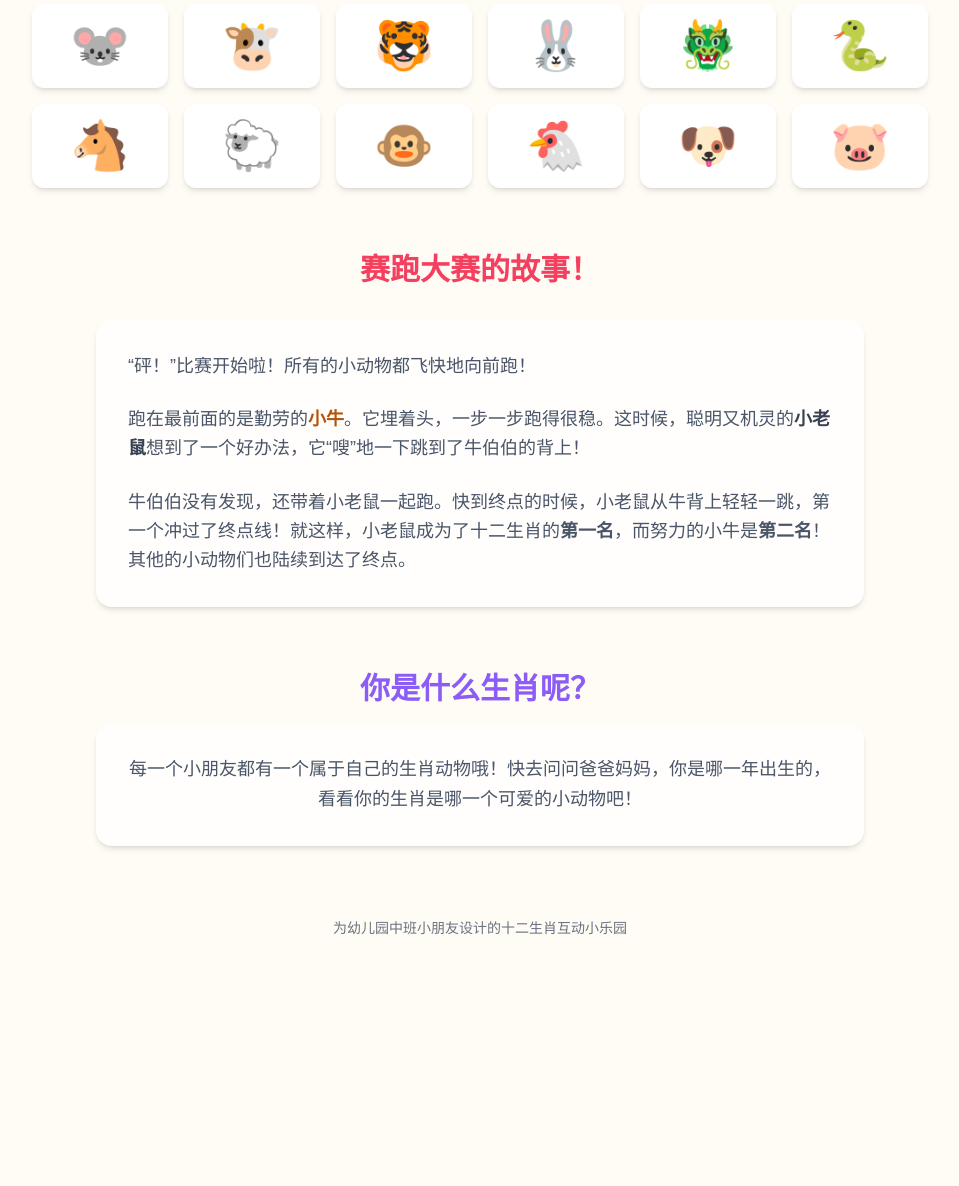
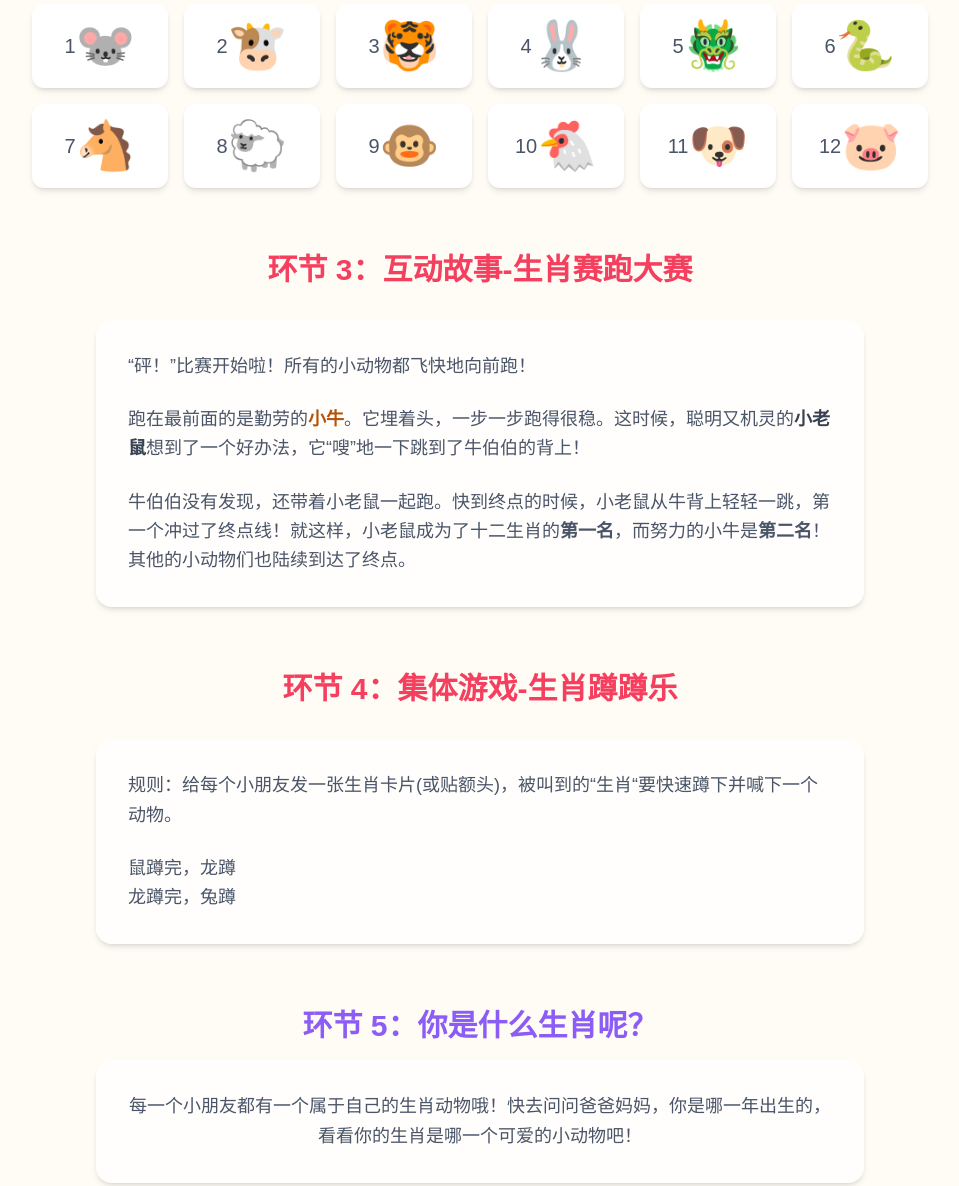
Before and after one commit to liminjun/12shengxiao, a plain HTML site: page index.html in a window 1280 px wide. Shown: the part 720-1906 px from the top of the page, without its empty margins (160-1119 px from the left). Before the commit the page ends 1682 px from the top, so only its background shows below. Drawn offline with nearby package versions, Linux system fonts and the light colour scheme.

Commit message:
feat:修改规则

```diff
--- a/index.html
+++ b/index.html
@@ -53,7 +53,7 @@
 
         <!-- Section 1: What is Zodiac? -->
         <section class="text-center max-w-3xl mx-auto mb-16">
-            <h2 class="text-3xl font-bold mb-4 text-sky-500">什么是十二生肖呀？</h2>
+            <h2 class="text-3xl font-bold mb-4 text-sky-500">环节 1：知识介绍，什么是十二生肖呀？</h2>
             <p class="text-lg leading-relaxed">
                 小朋友们好！在很久很久以前，玉皇大帝为了选出12个动物做代表，举办了一场赛跑比赛！这些跑得最快的小动物，就成为了我们的十二生肖。每一年，都会有一个小动物来“值班”，给我们带来好运哦！
             </p>
@@ -61,7 +61,7 @@
 
         <!-- Section 2: Interactive Animals -->
         <section class="mb-16">
-            <h2 class="text-3xl font-bold text-center mb-4 text-emerald-500">快来认识一下这些小动物吧！</h2>
+            <h2 class="text-3xl font-bold text-center mb-4 text-emerald-500">环节 2：互动讲解-快来认识一下这些小动物吧！</h2>
             <p class="text-center text-gray-600 mb-8">点击下面的小动物，看看它有什么特点！</p>
 
             <!-- Display Card -->
@@ -79,17 +79,26 @@
 
         <!-- Section 3: The Race Story -->
         <section class="max-w-3xl mx-auto mb-16">
-            <h2 class="text-3xl font-bold text-center mb-8 text-rose-500">赛跑大赛的故事！</h2>
+            <h2 class="text-3xl font-bold text-center mb-8 text-rose-500">环节 3：互动故事-生肖赛跑大赛</h2>
             <div class="space-y-6 text-lg leading-relaxed bg-white/70 backdrop-blur-sm p-8 rounded-2xl shadow-md">
                 <p>“砰！”比赛开始啦！所有的小动物都飞快地向前跑！</p>
                 <p>跑在最前面的是勤劳的<span class="font-bold text-amber-700">小牛</span>。它埋着头，一步一步跑得很稳。这时候，聪明又机灵的<span class="font-bold text-gray-700">小老鼠</span>想到了一个好办法，它“嗖”地一下跳到了牛伯伯的背上！</p>
                 <p>牛伯伯没有发现，还带着小老鼠一起跑。快到终点的时候，小老鼠从牛背上轻轻一跳，第一个冲过了终点线！就这样，小老鼠成为了十二生肖的<span class="font-bold">第一名</span>，而努力的小牛是<span class="font-bold">第二名</span>！其他的小动物们也陆续到达了终点。</p>
             </div>
         </section>
-
+        <section class="max-w-3xl mx-auto mb-16">
+            <h2 class="text-3xl font-bold text-center mb-8 text-rose-500">环节 4：集体游戏-生肖蹲蹲乐</h2>
+            <div class="space-y-6 text-lg leading-relaxed bg-white/70 backdrop-blur-sm p-8 rounded-2xl shadow-md">
+                <p>规则：给每个小朋友发一张生肖卡片(或贴额头)，被叫到的“生肖“要快速蹲下并喊下一个动物。</p>
+                    <ul>
+                        <li>鼠蹲完，龙蹲</li>
+                        <li>龙蹲完，兔蹲</li>
+                    </ul>
+            </div>
+        </section>
         <!-- Section 4: Who is your sign? -->
         <section class="text-center max-w-3xl mx-auto">
-            <h2 class="text-3xl font-bold mb-4 text-violet-500">你是什么生肖呢？</h2>
+            <h2 class="text-3xl font-bold mb-4 text-violet-500">环节 5：你是什么生肖呢？</h2>
             <p class="text-lg leading-relaxed bg-white/70 backdrop-blur-sm p-8 rounded-2xl shadow-md">
                 每一个小朋友都有一个属于自己的生肖动物哦！快去问问爸爸妈妈，你是哪一年出生的，看看你的生肖是哪一个可爱的小动物吧！
             </p>
@@ -98,24 +107,24 @@
     </div>
 
     <footer class="text-center py-6 text-gray-500 text-sm">
-        <p>为幼儿园中班小朋友设计的十二生肖互动小乐园</p>
+        <p>2021-<script>document.write(new Date().getFullYear())</script> @Copyright 两本书</p>
     </footer>
 
     <script>
         document.addEventListener('DOMContentLoaded', () => {
             const animals = [
-                { name: '鼠', emoji: '🐭', rank: 1, trait: '聪明机灵小老鼠！' },
-                { name: '牛', emoji: '🐮', rank: 2, trait: '勤劳能干大力牛！' },
-                { name: '虎', emoji: '🐯', rank: 3, trait: '威风凛凛大老虎！' },
-                { name: '兔', emoji: '🐰', rank: 4, trait: '活泼可爱小兔子！' },
-                { name: '龙', emoji: '🐲', rank: 5, trait: '腾云驾雾大飞龙！' },
-                { name: '蛇', emoji: '🐍', rank: 6, trait: '滑溜溜的小青蛇！' },
-                { name: '马', emoji: '🐴', rank: 7, trait: '奔驰千里千里马！' },
-                { name: '羊', emoji: '🐑', rank: 8, trait: '温顺善良小绵羊！' },
-                { name: '猴', emoji: '🐵', rank: 9, trait: '活泼好动小猴子！' },
-                { name: '鸡', emoji: '🐔', rank: 10, trait: '报晓司晨大公鸡！' },
-                { name: '狗', emoji: '🐶', rank: 11, trait: '忠诚守家小狗狗！' },
-                { name: '猪', emoji: '🐷', rank: 12, trait: '憨厚可爱小猪猪！' }
+                { name: '鼠', englishName:'Rat', emoji: '🐭', rank: 1, trait: '聪明机灵小老鼠！' },
+                { name: '牛', englishName: 'Ox', emoji: '🐮', rank: 2, trait: '勤劳能干大力牛！' },
+                { name: '虎', englishName: 'Tiger', emoji: '🐯', rank: 3, trait: '威风凛凛大老虎！' },
+                { name: '兔', englishName: 'Rabbit', emoji: '🐰', rank: 4, trait: '活泼可爱小兔子！' },
+                { name: '龙', englishName: 'Dragon', emoji: '🐲', rank: 5, trait: '腾云驾雾大飞龙！' },
+                { name: '蛇', englishName: 'Snake', emoji: '🐍', rank: 6, trait: '滑溜溜的小青蛇！' },
+                { name: '马', englishName: 'Horse', emoji: '🐴', rank: 7, trait: '奔驰千里千里马！' },
+                { name: '羊', englishName: 'Goat', emoji: '🐑', rank: 8, trait: '温顺善良小绵羊！' },
+                { name: '猴', englishName: 'Monkey', emoji: '🐵', rank: 9, trait: '活泼好动小猴子！' },
+                { name: '鸡', englishName: 'Rooster', emoji: '🐔', rank: 10, trait: '报晓司晨大公鸡！' },
+                { name: '狗', englishName: 'Dog', emoji: '🐶', rank: 11, trait: '忠诚守家小狗狗！' },
+                { name: '猪', englishName: 'Pig', emoji: '🐷', rank: 12, trait: '憨厚可爱小猪猪！' }
             ];
 
             const grid = document.querySelector('.grid');
@@ -126,7 +135,7 @@
             animals.forEach(animal => {
                 const card = document.createElement('div');
                 card.className = 'animal-card bg-white p-4 rounded-xl shadow-md cursor-pointer flex justify-center items-center border-2 border-transparent';
-                card.innerHTML = `<div class="text-5xl">${animal.emoji}</div>`;
+                card.innerHTML = `<div class="text-xl">${animal.rank}  </div><div class="text-5xl">${animal.emoji}</div>`;
                 card.addEventListener('click', () => {
                     updateDisplay(animal);
 
@@ -144,7 +153,7 @@
 
                 displayContent.innerHTML = `
                     <div class="text-7xl mb-2">${animal.emoji}</div>
-                    <h3 class="text-3xl font-bold text-gray-800">${animal.name}</h3>
+                    <h3 class="text-3xl font-bold text-gray-800">${animal.name} (${animal.englishName})</h3>
                     <p class="text-xl text-amber-600 font-semibold">第 ${animal.rank} 名</p>
                     <p class="text-lg text-gray-600 mt-1">${animal.trait}</p>
                 `;
```
